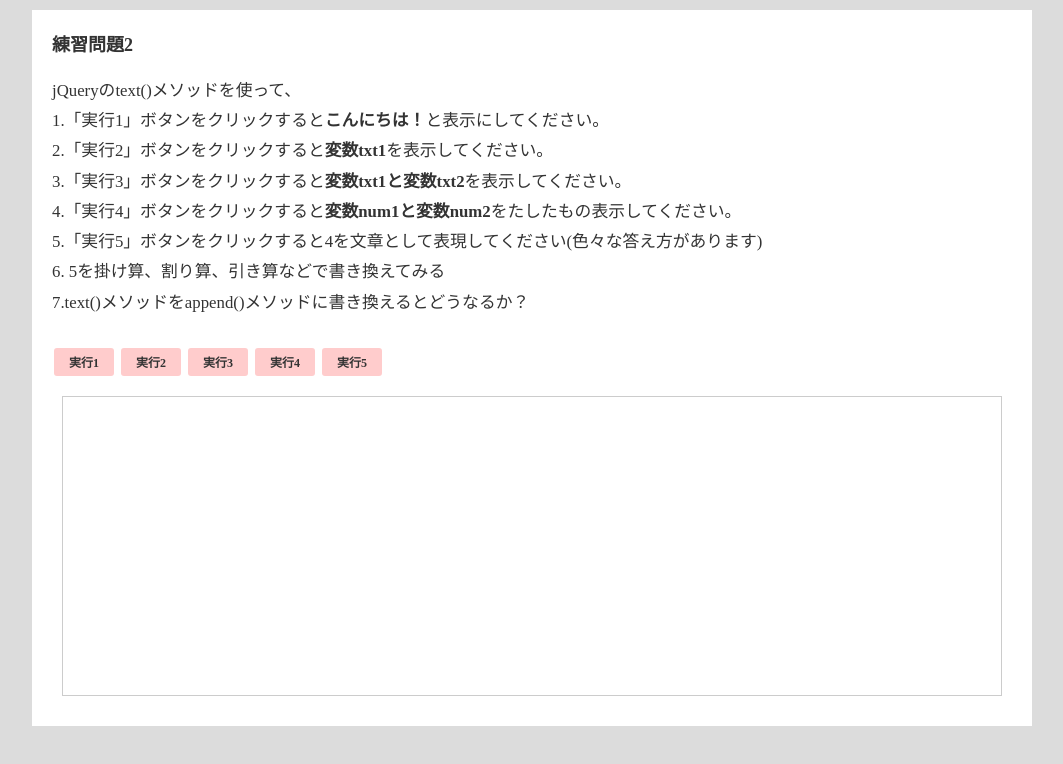
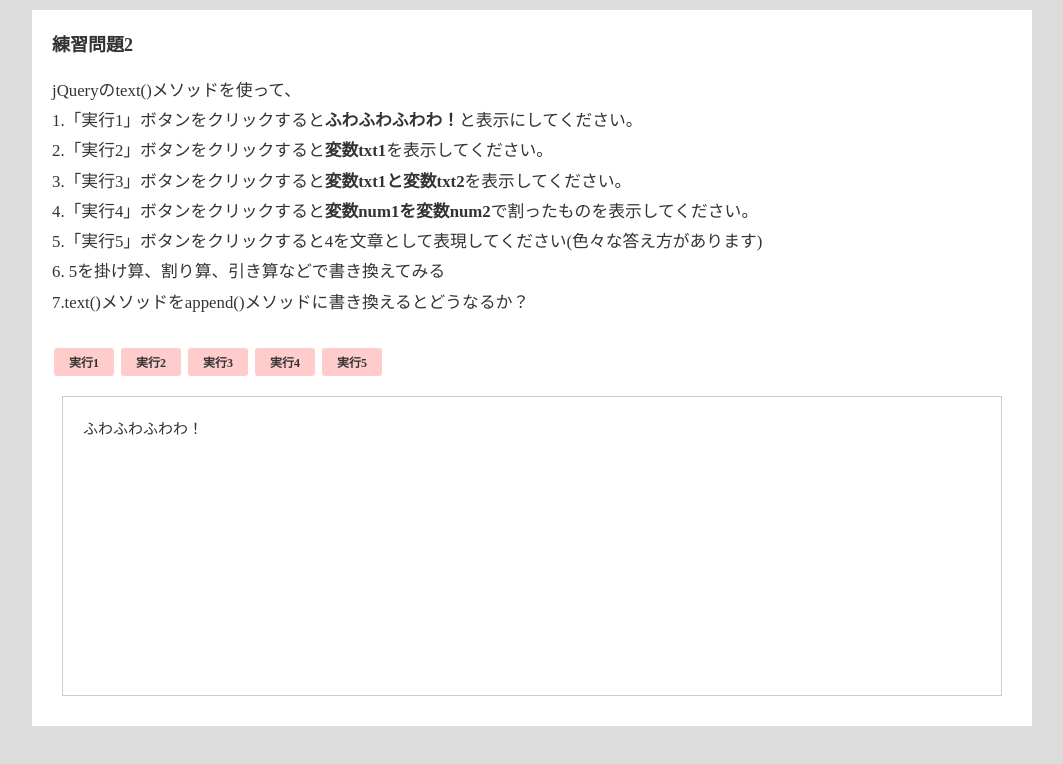
Before and after one commit to KUAD-XtechDesign/js-practice-imhnyz, a plain HTML site: page sample/sample02.html in a window 1280 px wide. Both pictures are taken after a click on the item "実行1". Shown: the whole page, without its empty margins (108-1171 px from the left). Drawn offline with nearby package versions, Linux system fonts and the light colour scheme; some packages are replaced by stand-ins of ours.

Commit message:
02html to script01&02

```diff
--- a/sample/js/script02.js
+++ b/sample/js/script02.js
@@ -0,0 +1,31 @@
+$(function(){
+
+    let txt1 = "ふわふわふわふわ！";
+    let txt2 = "じりじりじりり！";
+    let num1 = 22;
+    let num2 = 11;
+
+    $("#button01").on("click",function(){
+        $("#content").text("ふわふわふわわ！");
+    })
+
+    $("#button02").on("click",function(){
+        $("#content").text(txt1);
+    })
+
+    $("#button03").on("click",function(){
+        $("#content").text(txt1 + txt2);
+    })
+
+    $("#button04").on("click",function(){
+        $("#content").text(num1 + num2);
+    })
+
+    // たす＝+ ひく＝- かける＝* わる＝/
+
+    $("#button05").on("click",function(){
+        $("#content").text(num1+"➗"+num2+"="+(num1/num2)+"らしい")
+    })
+
+
+})
--- a/sample/sample02.html
+++ b/sample/sample02.html
@@ -23,10 +23,10 @@
 
       <div class="q">
         <p>jQueryのtext()メソッドを使って、</p>
-        <p>1.「実行1」ボタンをクリックすると<span class="bold">こんにちは！</span>と表示にしてください。</p>
+        <p>1.「実行1」ボタンをクリックすると<span class="bold">ふわふわふわわ！</span>と表示にしてください。</p>
         <p>2.「実行2」ボタンをクリックすると<span class="bold">変数txt1</span>を表示してください。</p>
         <p>3.「実行3」ボタンをクリックすると<span class="bold">変数txt1と変数txt2</span>を表示してください。</p>
-        <p>4.「実行4」ボタンをクリックすると<span class="bold">変数num1と変数num2</span>をたしたもの表示してください。</p>
+        <p>4.「実行4」ボタンをクリックすると<span class="bold">変数num1を変数num2</span>で割ったものを表示してください。</p>
         <p>5.「実行5」ボタンをクリックすると4を文章として表現してください(色々な答え方があります)</p>
         <p>6. 5を掛け算、割り算、引き算などで書き換えてみる</p>
         <p>7.text()メソッドをappend()メソッドに書き換えるとどうなるか？</p>
```
Also changed, not shown: sample/js/script01.js (+21 -0 lines).
